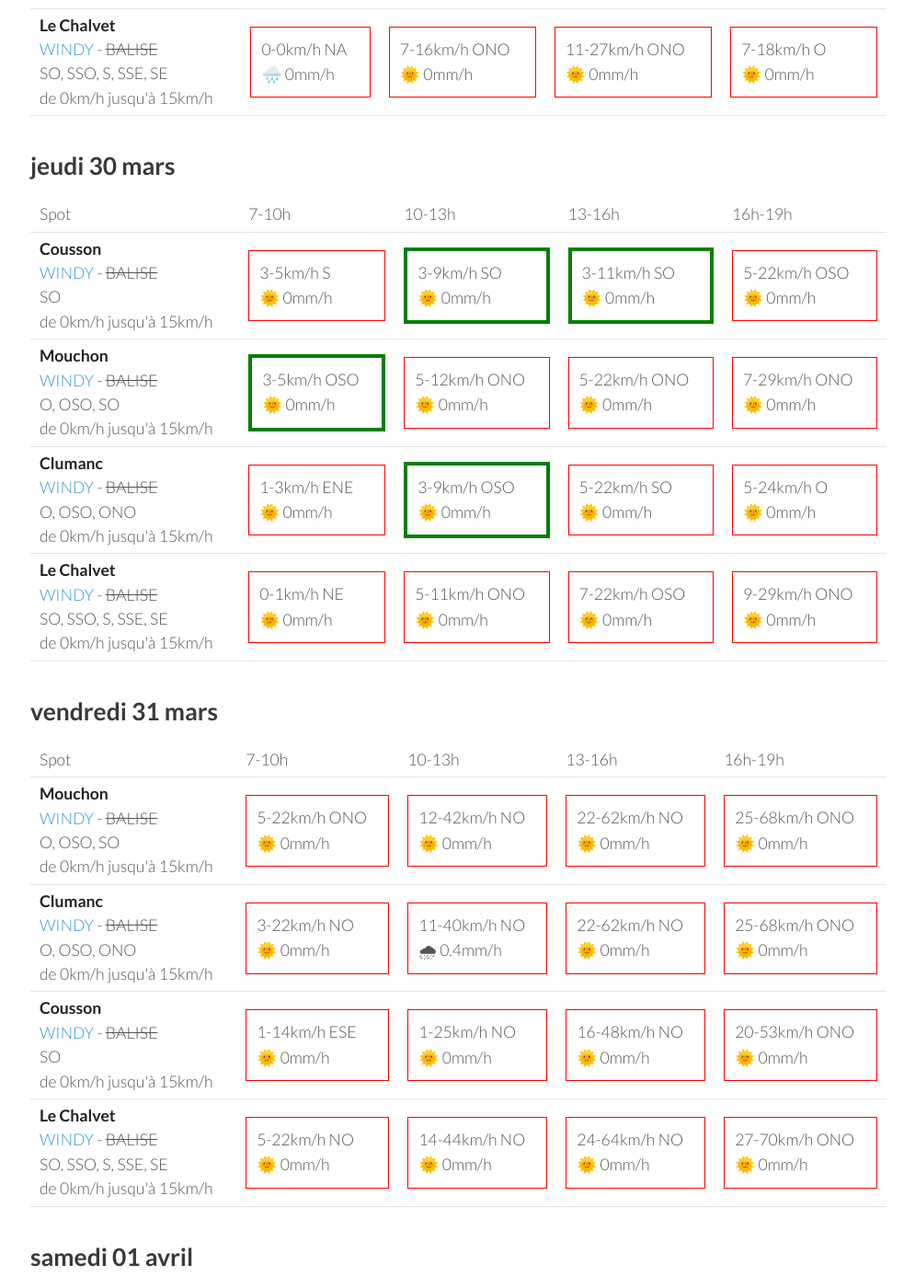
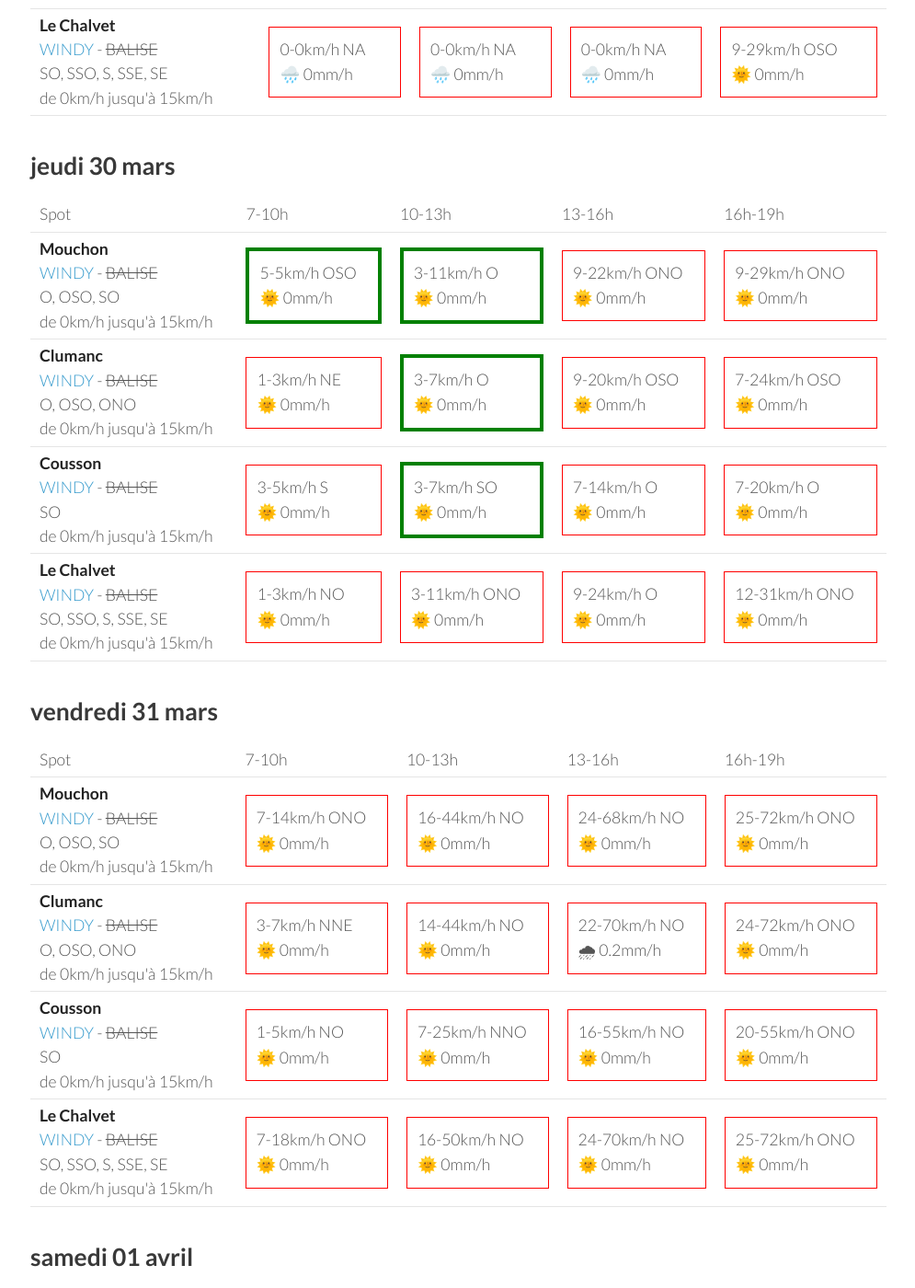
Before and after one commit to parapente-dans-le-nord/parapente-dans-le-nord.github.io, a Jekyll site: the page built from serre_poncon.markdown, in a window 1280 px wide and 1400 px high, scrolled down 707 px. Shown: the whole window at 92% size, without its empty margins (25-1020 px from the left). Built offline with Jekyll 4.4.1, drawn with Linux system fonts in a browser that asks for light colours; some of the changed text lies outside the part shown.

Commit message:
update index.markdown

```diff
--- a/serre_poncon.markdown
+++ b/serre_poncon.markdown
@@ -25,36 +25,36 @@ page mise à jour le mercredi 29 mars 13:31
         <td><strong>Clumanc</strong><br><a href="https://windy.com/44.027/6.402?43.914,6.403,10,m:eSxaglP">WINDY</a> - <span class="no-balise"> BALISE </span><br> <span class="vent-favorable">O, OSO, ONO</span><br><span class="force-vent">de 0km/h jusqu'à 15km/h</span> </td>
 
             <td><div class="not-flyable"><p>0-0km/h NA</p><p>🌧️ 0mm/h</p></div></td>
-            <td><div class="flyable"><p>1-7km/h O</p><p>🌞 0mm/h</p></div></td>
-            <td><div class="not-flyable"><p>5-16km/h O</p><p>🌞 0mm/h</p></div></td>
-            <td><div class="not-flyable"><p>7-18km/h O</p><p>🌞 0mm/h</p></div></td>
+            <td><div class="not-flyable"><p>0-0km/h NA</p><p>🌧️ 0mm/h</p></div></td>
+            <td><div class="not-flyable"><p>0-0km/h NA</p><p>🌧️ 0mm/h</p></div></td>
+            <td><div class="not-flyable"><p>7-24km/h O</p><p>🌞 0mm/h</p></div></td>
 
     </tr>
 <tr>
         <td><strong>Mouchon</strong><br><a href="https://windy.com/43.992/6.424?43.878,6.425,10,m:eSuaglR">WINDY</a> - <span class="no-balise"> BALISE </span><br> <span class="vent-favorable">O, OSO, SO</span><br><span class="force-vent">de 0km/h jusqu'à 15km/h</span> </td>
 
             <td><div class="not-flyable"><p>0-0km/h NA</p><p>🌧️ 0mm/h</p></div></td>
-            <td><div class="not-flyable"><p>9-18km/h ONO</p><p>🌞 0mm/h</p></div></td>
-            <td><div class="not-flyable"><p>11-25km/h ONO</p><p>🌞 0mm/h</p></div></td>
-            <td><div class="not-flyable"><p>7-18km/h ONO</p><p>🌞 0mm/h</p></div></td>
+            <td><div class="not-flyable"><p>0-0km/h NA</p><p>🌧️ 0mm/h</p></div></td>
+            <td><div class="not-flyable"><p>0-0km/h NA</p><p>🌧️ 0mm/h</p></div></td>
+            <td><div class="not-flyable"><p>7-29km/h O</p><p>🌞 0mm/h</p></div></td>
 
     </tr>
 <tr>
         <td><strong>Cousson</strong><br><a href="https://windy.com/44.054/6.240?43.940,6.241,10,m:eSAaglz">WINDY</a> - <span class="no-balise"> BALISE </span><br> <span class="vent-favorable">SO</span><br><span class="force-vent">de 0km/h jusqu'à 15km/h</span> </td>
 
             <td><div class="not-flyable"><p>0-0km/h NA</p><p>🌧️ 0mm/h</p></div></td>
-            <td><div class="not-flyable"><p>5-12km/h ONO</p><p>🌞 0mm/h</p></div></td>
-            <td><div class="not-flyable"><p>5-12km/h ONO</p><p>🌞 0mm/h</p></div></td>
-            <td><div class="not-flyable"><p>7-16km/h OSO</p><p>🌞 0mm/h</p></div></td>
+            <td><div class="not-flyable"><p>0-0km/h NA</p><p>🌧️ 0mm/h</p></div></td>
+            <td><div class="not-flyable"><p>0-0km/h NA</p><p>🌧️ 0mm/h</p></div></td>
+            <td><div class="not-flyable"><p>9-22km/h OSO</p><p>🌞 0mm/h</p></div></td>
 
     </tr>
 <tr>
         <td><strong>Le Chalvet</strong><br><a href="https://windy.com/43.979/6.480?43.866,6.480,10,m:eSsaglX">WINDY</a> - <span class="no-balise"> BALISE </span><br> <span class="vent-favorable">SO, SSO, S, SSE, SE</span><br><span class="force-vent">de 0km/h jusqu'à 15km/h</span> </td>
 
             <td><div class="not-flyable"><p>0-0km/h NA</p><p>🌧️ 0mm/h</p></div></td>
-            <td><div class="not-flyable"><p>7-16km/h ONO</p><p>🌞 0mm/h</p></div></td>
-            <td><div class="not-flyable"><p>11-27km/h ONO</p><p>🌞 0mm/h</p></div></td>
-            <td><div class="not-flyable"><p>7-18km/h O</p><p>🌞 0mm/h</p></div></td>
+            <td><div class="not-flyable"><p>0-0km/h NA</p><p>🌧️ 0mm/h</p></div></td>
+            <td><div class="not-flyable"><p>0-0km/h NA</p><p>🌧️ 0mm/h</p></div></td>
+            <td><div class="not-flyable"><p>9-29km/h OSO</p><p>🌞 0mm/h</p></div></td>
 
     </tr>
 
@@ -74,42 +74,42 @@ page mise à jour le mercredi 29 mars 13:31
       <td>16h-19h</td>
     </tr>
 <tr>
-        <td><strong>Cousson</strong><br><a href="https://windy.com/44.054/6.240?43.940,6.241,10,m:eSAaglz">WINDY</a> - <span class="no-balise"> BALISE </span><br> <span class="vent-favorable">SO</span><br><span class="force-vent">de 0km/h jusqu'à 15km/h</span> </td>
-
-            <td><div class="not-flyable"><p>3-5km/h S</p><p>🌞 0mm/h</p></div></td>
-            <td><div class="flyable"><p>3-9km/h SO</p><p>🌞 0mm/h</p></div></td>
-            <td><div class="flyable"><p>3-11km/h SO</p><p>🌞 0mm/h</p></div></td>
-            <td><div class="not-flyable"><p>5-22km/h OSO</p><p>🌞 0mm/h</p></div></td>
-
-
-    </tr>
-<tr>
         <td><strong>Mouchon</strong><br><a href="https://windy.com/43.992/6.424?43.878,6.425,10,m:eSuaglR">WINDY</a> - <span class="no-balise"> BALISE </span><br> <span class="vent-favorable">O, OSO, SO</span><br><span class="force-vent">de 0km/h jusqu'à 15km/h</span> </td>
 
-            <td><div class="flyable"><p>3-5km/h OSO</p><p>🌞 0mm/h</p></div></td>
-            <td><div class="not-flyable"><p>5-12km/h ONO</p><p>🌞 0mm/h</p></div></td>
-            <td><div class="not-flyable"><p>5-22km/h ONO</p><p>🌞 0mm/h</p></div></td>
-            <td><div class="not-flyable"><p>7-29km/h ONO</p><p>🌞 0mm/h</p></div></td>
+            <td><div class="flyable"><p>5-5km/h OSO</p><p>🌞 0mm/h</p></div></td>
+            <td><div class="flyable"><p>3-11km/h O</p><p>🌞 0mm/h</p></div></td>
+            <td><div class="not-flyable"><p>9-22km/h ONO</p><p>🌞 0mm/h</p></div></td>
+            <td><div class="not-flyable"><p>9-29km/h ONO</p><p>🌞 0mm/h</p></div></td>
 
 
     </tr>
 <tr>
         <td><strong>Clumanc</strong><br><a href="https://windy.com/44.027/6.402?43.914,6.403,10,m:eSxaglP">WINDY</a> - <span class="no-balise"> BALISE </span><br> <span class="vent-favorable">O, OSO, ONO</span><br><span class="force-vent">de 0km/h jusqu'à 15km/h</span> </td>
 
-            <td><div class="not-flyable"><p>1-3km/h ENE</p><p>🌞 0mm/h</p></div></td>
-            <td><div class="flyable"><p>3-9km/h OSO</p><p>🌞 0mm/h</p></div></td>
-            <td><div class="not-flyable"><p>5-22km/h SO</p><p>🌞 0mm/h</p></div></td>
-            <td><div class="not-flyable"><p>5-24km/h O</p><p>🌞 0mm/h</p></div></td>
+            <td><div class="not-flyable"><p>1-3km/h NE</p><p>🌞 0mm/h</p></div></td>
+            <td><div class="flyable"><p>3-7km/h O</p><p>🌞 0mm/h</p></div></td>
+            <td><div class="not-flyable"><p>9-20km/h OSO</p><p>🌞 0mm/h</p></div></td>
+            <td><div class="not-flyable"><p>7-24km/h OSO</p><p>🌞 0mm/h</p></div></td>
+
+
+    </tr>
+<tr>
+        <td><strong>Cousson</strong><br><a href="https://windy.com/44.054/6.240?43.940,6.241,10,m:eSAaglz">WINDY</a> - <span class="no-balise"> BALISE </span><br> <span class="vent-favorable">SO</span><br><span class="force-vent">de 0km/h jusqu'à 15km/h</span> </td>
+
+            <td><div class="not-flyable"><p>3-5km/h S</p><p>🌞 0mm/h</p></div></td>
+            <td><div class="flyable"><p>3-7km/h SO</p><p>🌞 0mm/h</p></div></td>
+            <td><div class="not-flyable"><p>7-14km/h O</p><p>🌞 0mm/h</p></div></td>
+            <td><div class="not-flyable"><p>7-20km/h O</p><p>🌞 0mm/h</p></div></td>
 
 
     </tr>
 <tr>
         <td><strong>Le Chalvet</strong><br><a href="https://windy.com/43.979/6.480?43.866,6.480,10,m:eSsaglX">WINDY</a> - <span class="no-balise"> BALISE </span><br> <span class="vent-favorable">SO, SSO, S, SSE, SE</span><br><span class="force-vent">de 0km/h jusqu'à 15km/h</span> </td>
 
-            <td><div class="not-flyable"><p>0-1km/h NE</p><p>🌞 0mm/h</p></div></td>
-            <td><div class="not-flyable"><p>5-11km/h ONO</p><p>🌞 0mm/h</p></div></td>
-            <td><div class="not-flyable"><p>7-22km/h OSO</p><p>🌞 0mm/h</p></div></td>
-            <td><div class="not-flyable"><p>9-29km/h ONO</p><p>🌞 0mm/h</p></div></td>
+            <td><div class="not-flyable"><p>1-3km/h NO</p><p>🌞 0mm/h</p></div></td>
+            <td><div class="not-flyable"><p>3-11km/h ONO</p><p>🌞 0mm/h</p></div></td>
+            <td><div class="not-flyable"><p>9-24km/h O</p><p>🌞 0mm/h</p></div></td>
+            <td><div class="not-flyable"><p>12-31km/h ONO</p><p>🌞 0mm/h</p></div></td>
 
 
     </tr>
@@ -132,40 +132,40 @@ page mise à jour le mercredi 29 mars 13:31
 <tr>
         <td><strong>Mouchon</strong><br><a href="https://windy.com/43.992/6.424?43.878,6.425,10,m:eSuaglR">WINDY</a> - <span class="no-balise"> BALISE </span><br> <span class="vent-favorable">O, OSO, SO</span><br><span class="force-vent">de 0km/h jusqu'à 15km/h</span> </td>
 
-            <td><div class="not-flyable"><p>5-22km/h ONO</p><p>🌞 0mm/h</p></div></td>
-            <td><div class="not-flyable"><p>12-42km/h NO</p><p>🌞 0mm/h</p></div></td>
-            <td><div class="not-flyable"><p>22-62km/h NO</p><p>🌞 0mm/h</p></div></td>
-            <td><div class="not-flyable"><p>25-68km/h ONO</p><p>🌞 0mm/h</p></div></td>
+            <td><div class="not-flyable"><p>7-14km/h ONO</p><p>🌞 0mm/h</p></div></td>
+            <td><div class="not-flyable"><p>16-44km/h NO</p><p>🌞 0mm/h</p></div></td>
+            <td><div class="not-flyable"><p>24-68km/h NO</p><p>🌞 0mm/h</p></div></td>
+            <td><div class="not-flyable"><p>25-72km/h ONO</p><p>🌞 0mm/h</p></div></td>
 
 
     </tr>
 <tr>
         <td><strong>Clumanc</strong><br><a href="https://windy.com/44.027/6.402?43.914,6.403,10,m:eSxaglP">WINDY</a> - <span class="no-balise"> BALISE </span><br> <span class="vent-favorable">O, OSO, ONO</span><br><span class="force-vent">de 0km/h jusqu'à 15km/h</span> </td>
 
-            <td><div class="not-flyable"><p>3-22km/h NO</p><p>🌞 0mm/h</p></div></td>
-            <td><div class="not-flyable"><p>11-40km/h NO</p><p>🌧 0.4mm/h</p></div></td>
-            <td><div class="not-flyable"><p>22-62km/h NO</p><p>🌞 0mm/h</p></div></td>
-            <td><div class="not-flyable"><p>25-68km/h ONO</p><p>🌞 0mm/h</p></div></td>
+            <td><div class="not-flyable"><p>3-7km/h NNE</p><p>🌞 0mm/h</p></div></td>
+            <td><div class="not-flyable"><p>14-44km/h NO</p><p>🌞 0mm/h</p></div></td>
+            <td><div class="not-flyable"><p>22-70km/h NO</p><p>🌧 0.2mm/h</p></div></td>
+            <td><div class="not-flyable"><p>24-72km/h ONO</p><p>🌞 0mm/h</p></div></td>
 
 
     </tr>
 <tr>
         <td><strong>Cousson</strong><br><a href="https://windy.com/44.054/6.240?43.940,6.241,10,m:eSAaglz">WINDY</a> - <span class="no-balise"> BALISE </span><br> <span class="vent-favorable">SO</span><br><span class="force-vent">de 0km/h jusqu'à 15km/h</span> </td>
 
-            <td><div class="not-flyable"><p>1-14km/h ESE</p><p>🌞 0mm/h</p></div></td>
-            <td><div class="not-flyable"><p>1-25km/h NO</p><p>🌞 0mm/h</p></div></td>
-            <td><div class="not-flyable"><p>16-48km/h NO</p><p>🌞 0mm/h</p></div></td>
-            <td><div class="not-flyable"><p>20-53km/h ONO</p><p>🌞 0mm/h</p></div></td>
+            <td><div class="not-flyable"><p>1-5km/h NO</p><p>🌞 0mm/h</p></div></td>
+            <td><div class="not-flyable"><p>7-25km/h NNO</p><p>🌞 0mm/h</p></div></td>
+            <td><div class="not-flyable"><p>16-55km/h NO</p><p>🌞 0mm/h</p></div></td>
+            <td><div class="not-flyable"><p>20-55km/h ONO</p><p>🌞 0mm/h</p></div></td>
 
 
     </tr>
 <tr>
         <td><strong>Le Chalvet</strong><br><a href="https://windy.com/43.979/6.480?43.866,6.480,10,m:eSsaglX">WINDY</a> - <span class="no-balise"> BALISE </span><br> <span class="vent-favorable">SO, SSO, S, SSE, SE</span><br><span class="force-vent">de 0km/h jusqu'à 15km/h</span> </td>
 
-            <td><div class="not-flyable"><p>5-22km/h NO</p><p>🌞 0mm/h</p></div></td>
-            <td><div class="not-flyable"><p>14-44km/h NO</p><p>🌞 0mm/h</p></div></td>
-            <td><div class="not-flyable"><p>24-64km/h NO</p><p>🌞 0mm/h</p></div></td>
-            <td><div class="not-flyable"><p>27-70km/h ONO</p><p>🌞 0mm/h</p></div></td>
+            <td><div class="not-flyable"><p>7-18km/h ONO</p><p>🌞 0mm/h</p></div></td>
+            <td><div class="not-flyable"><p>16-50km/h NO</p><p>🌞 0mm/h</p></div></td>
+            <td><div class="not-flyable"><p>24-70km/h NO</p><p>🌞 0mm/h</p></div></td>
+            <td><div class="not-flyable"><p>25-72km/h ONO</p><p>🌞 0mm/h</p></div></td>
 
 
     </tr>
@@ -188,40 +188,40 @@ page mise à jour le mercredi 29 mars 13:31
 <tr>
         <td><strong>Mouchon</strong><br><a href="https://windy.com/43.992/6.424?43.878,6.425,10,m:eSuaglR">WINDY</a> - <span class="no-balise"> BALISE </span><br> <span class="vent-favorable">O, OSO, SO</span><br><span class="force-vent">de 0km/h jusqu'à 15km/h</span> </td>
 
-            <td><div class="not-flyable"><p>18-53km/h NO</p><p>🌞 0mm/h</p></div></td>
-            <td><div class="not-flyable"><p>25-64km/h NO</p><p>🌞 0mm/h</p></div></td>
-            <td><div class="not-flyable"><p>25-68km/h NO</p><p>🌧 0.2mm/h</p></div></td>
-            <td><div class="not-flyable"><p>24-68km/h ONO</p><p>🌧 0.7mm/h</p></div></td>
+            <td><div class="not-flyable"><p>18-51km/h ONO</p><p>🌞 0mm/h</p></div></td>
+            <td><div class="not-flyable"><p>24-61km/h NO</p><p>🌞 0mm/h</p></div></td>
+            <td><div class="not-flyable"><p>27-70km/h NO</p><p>🌞 0mm/h</p></div></td>
+            <td><div class="not-flyable"><p>25-72km/h NO</p><p>🌧 0.3mm/h</p></div></td>
 
 
     </tr>
 <tr>
         <td><strong>Clumanc</strong><br><a href="https://windy.com/44.027/6.402?43.914,6.403,10,m:eSxaglP">WINDY</a> - <span class="no-balise"> BALISE </span><br> <span class="vent-favorable">O, OSO, ONO</span><br><span class="force-vent">de 0km/h jusqu'à 15km/h</span> </td>
 
-            <td><div class="not-flyable"><p>14-50km/h NO</p><p>🌞 0mm/h</p></div></td>
-            <td><div class="not-flyable"><p>24-61km/h NO</p><p>🌞 0mm/h</p></div></td>
-            <td><div class="not-flyable"><p>25-66km/h NO</p><p>🌧 0.2mm/h</p></div></td>
-            <td><div class="not-flyable"><p>24-68km/h ONO</p><p>🌧 0.9mm/h</p></div></td>
+            <td><div class="not-flyable"><p>14-48km/h ONO</p><p>🌞 0mm/h</p></div></td>
+            <td><div class="not-flyable"><p>22-59km/h NO</p><p>🌞 0mm/h</p></div></td>
+            <td><div class="not-flyable"><p>25-68km/h NO</p><p>🌞 0mm/h</p></div></td>
+            <td><div class="not-flyable"><p>24-70km/h NO</p><p>🌧 0.4mm/h</p></div></td>
 
 
     </tr>
 <tr>
         <td><strong>Le Chalvet</strong><br><a href="https://windy.com/43.979/6.480?43.866,6.480,10,m:eSsaglX">WINDY</a> - <span class="no-balise"> BALISE </span><br> <span class="vent-favorable">SO, SSO, S, SSE, SE</span><br><span class="force-vent">de 0km/h jusqu'à 15km/h</span> </td>
 
-            <td><div class="not-flyable"><p>18-57km/h NO</p><p>🌞 0mm/h</p></div></td>
+            <td><div class="not-flyable"><p>20-55km/h NO</p><p>🌞 0mm/h</p></div></td>
             <td><div class="not-flyable"><p>25-66km/h NO</p><p>🌞 0mm/h</p></div></td>
-            <td><div class="not-flyable"><p>27-72km/h NO</p><p>🌞 0mm/h</p></div></td>
-            <td><div class="not-flyable"><p>25-70km/h ONO</p><p>🌧 0.5mm/h</p></div></td>
+            <td><div class="not-flyable"><p>27-74km/h NO</p><p>🌞 0mm/h</p></div></td>
+            <td><div class="not-flyable"><p>25-74km/h NO</p><p>🌞 0mm/h</p></div></td>
 
 
     </tr>
 <tr>
         <td><strong>Cousson</strong><br><a href="https://windy.com/44.054/6.240?43.940,6.241,10,m:eSAaglz">WINDY</a> - <span class="no-balise"> BALISE </span><br> <span class="vent-favorable">SO</span><br><span class="force-vent">de 0km/h jusqu'à 15km/h</span> </td>
 
-            <td><div class="not-flyable"><p>7-31km/h NO</p><p>🌞 0mm/h</p></div></td>
-            <td><div class="not-flyable"><p>18-48km/h NO</p><p>🌞 0mm/h</p></div></td>
-            <td><div class="not-flyable"><p>20-53km/h NO</p><p>🌧 0.3mm/h</p></div></td>
-            <td><div class="not-flyable"><p>18-55km/h ONO</p><p>🌧 0.4mm/h</p></div></td>
+            <td><div class="not-flyable"><p>5-27km/h NO</p><p>🌞 0mm/h</p></div></td>
+            <td><div class="not-flyable"><p>16-42km/h NO</p><p>🌞 0mm/h</p></div></td>
+            <td><div class="not-flyable"><p>20-51km/h NO</p><p>🌧 0.2mm/h</p></div></td>
+            <td><div class="not-flyable"><p>18-57km/h NO</p><p>🌧 0.4mm/h</p></div></td>
 
 
     </tr>
```
Also changed, not shown: other parts of serre_poncon.markdown (+1 -1 lines).
